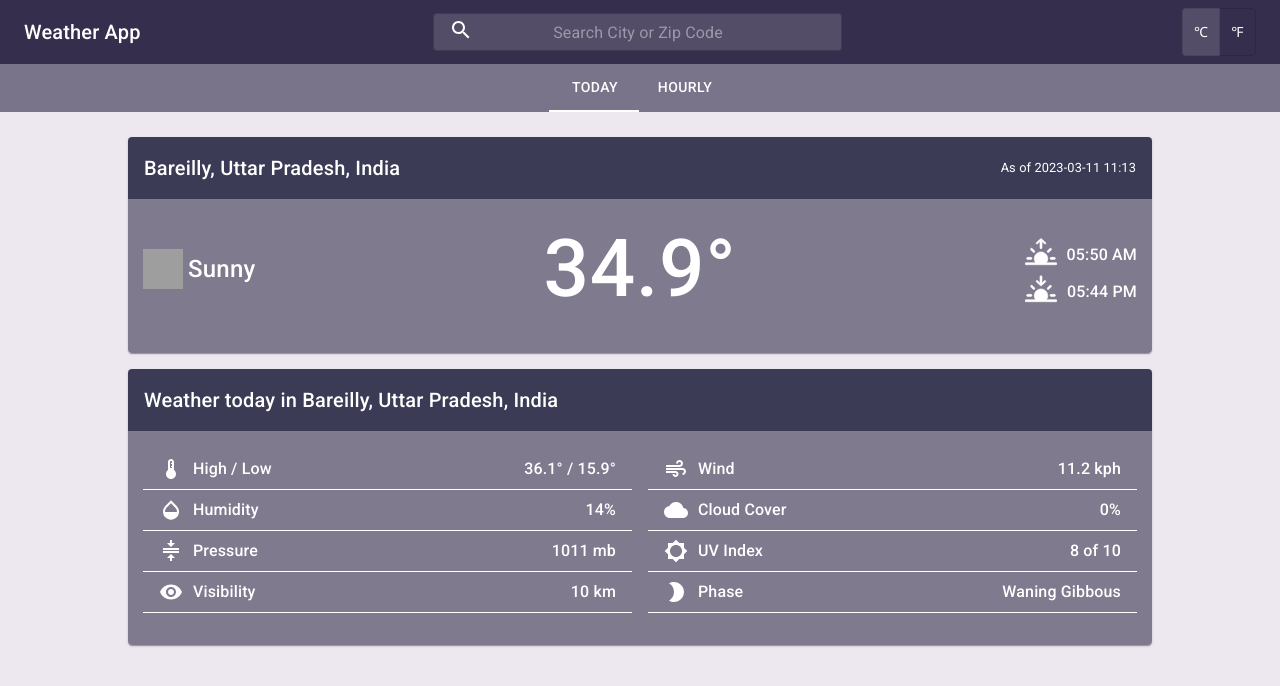
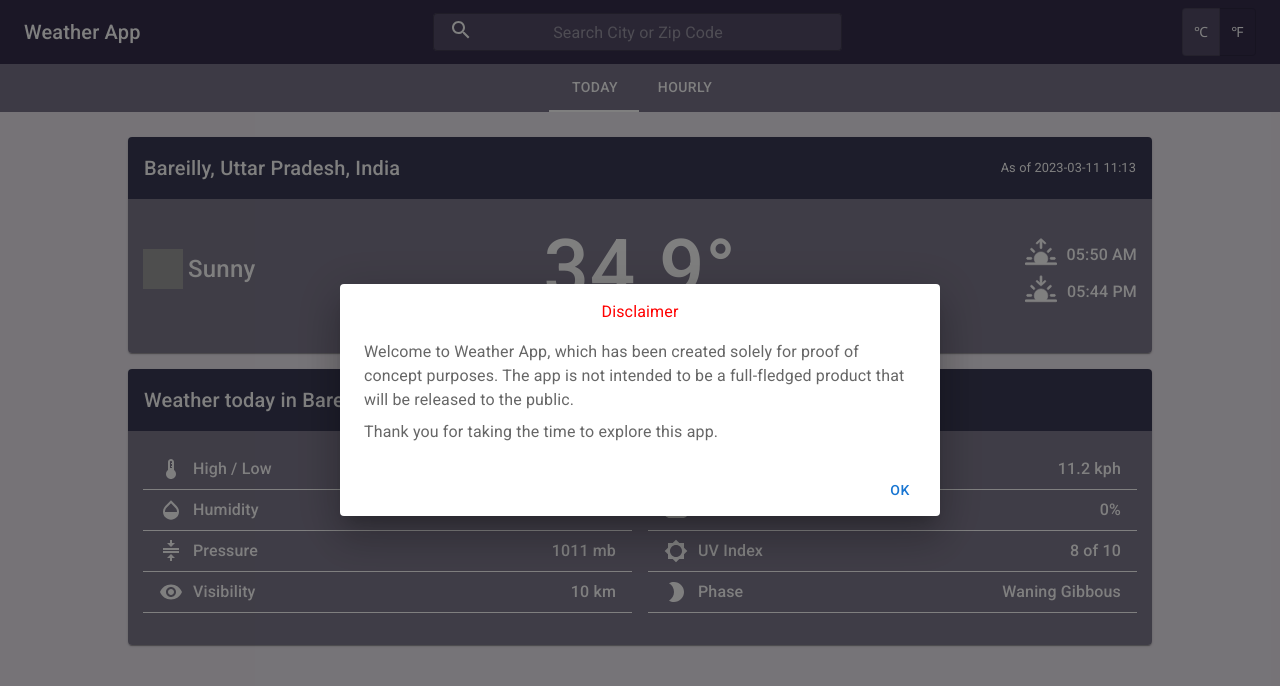
Before and after one commit to PinceGitHub/weather-app, a React (Create React App) app: page / in a window 1280 px wide. Shown: the top 686 px of the page. Built offline with nearby package versions, Linux system fonts and the light colour scheme; grey boxes are pictures that could not be loaded.

Commit message:
Added disclaimer

```diff
--- /dev/null
+++ b/src/components/disclaimer/Disclaimer.tsx
@@ -0,0 +1,72 @@
+import React, { useState, useEffect } from "react";
+import {
+  Button,
+  Dialog,
+  DialogActions,
+  DialogContent,
+  DialogContentText,
+  DialogTitle,
+  Slide,
+  Typography,
+} from "@mui/material";
+import { TransitionProps } from "@mui/material/transitions";
+
+const Transition = React.forwardRef(function Transition(
+  props: TransitionProps & {
+    children: React.ReactElement<any, any>;
+  },
+  ref: React.Ref<unknown>
+) {
+  return <Slide direction="up" ref={ref} {...props} />;
+});
+
+const Disclaimer = () => {
+  const [showDisclaimer, setShowDisclaimer] = useState<boolean>(false);
+
+  const handleClose = () => {
+    sessionStorage.setItem("DISCLAIMER", "agreed");
+    setShowDisclaimer(false);
+  };
+
+  useEffect(() => {
+    const disclaimerConsent = sessionStorage.getItem("DISCLAIMER");
+    if (!disclaimerConsent) setShowDisclaimer(true);
+
+    // eslint-disable-next-line
+  }, []);
+
+  return (
+    <Dialog
+      open={showDisclaimer}
+      TransitionComponent={Transition}
+      keepMounted
+      onClose={(e, r) => {
+        if (r && r === "backdropClick") {
+          return;
+        }
+      }}
+      aria-describedby="alert-dialog-slide-description"
+    >
+      <DialogTitle>
+        <Typography component="p" textAlign="center" color="red">
+          Disclaimer
+        </Typography>
+      </DialogTitle>
+      <DialogContent>
+        <DialogContentText>
+          Welcome to Weather App, which has been created solely for proof of
+          concept purposes. The app is not intended to be a full-fledged product
+          that will be released to the public.
+        </DialogContentText>
+        <DialogContentText mt={1}>
+          Thank you for taking the time to explore this app.
+        </DialogContentText>
+      </DialogContent>
+      <DialogActions>
+        <Button onClick={handleClose}>Ok</Button>
+      </DialogActions>
+    </Dialog>
+  );
+};
+
+export default Disclaimer;
--- a/src/pages/Home.tsx
+++ b/src/pages/Home.tsx
@@ -1,10 +1,12 @@
 import { HomeContainer } from "./Home.style";
 import Appbar from "../components/appbar/Appbar";
 import Tabbar from "../components/tabbar/Tabbar";
+import Disclaimer from "../components/disclaimer/Disclaimer";
 
 const Home = () => {
   return (
     <HomeContainer>
+      <Disclaimer />
       <Appbar />
       <Tabbar />
     </HomeContainer>
```
